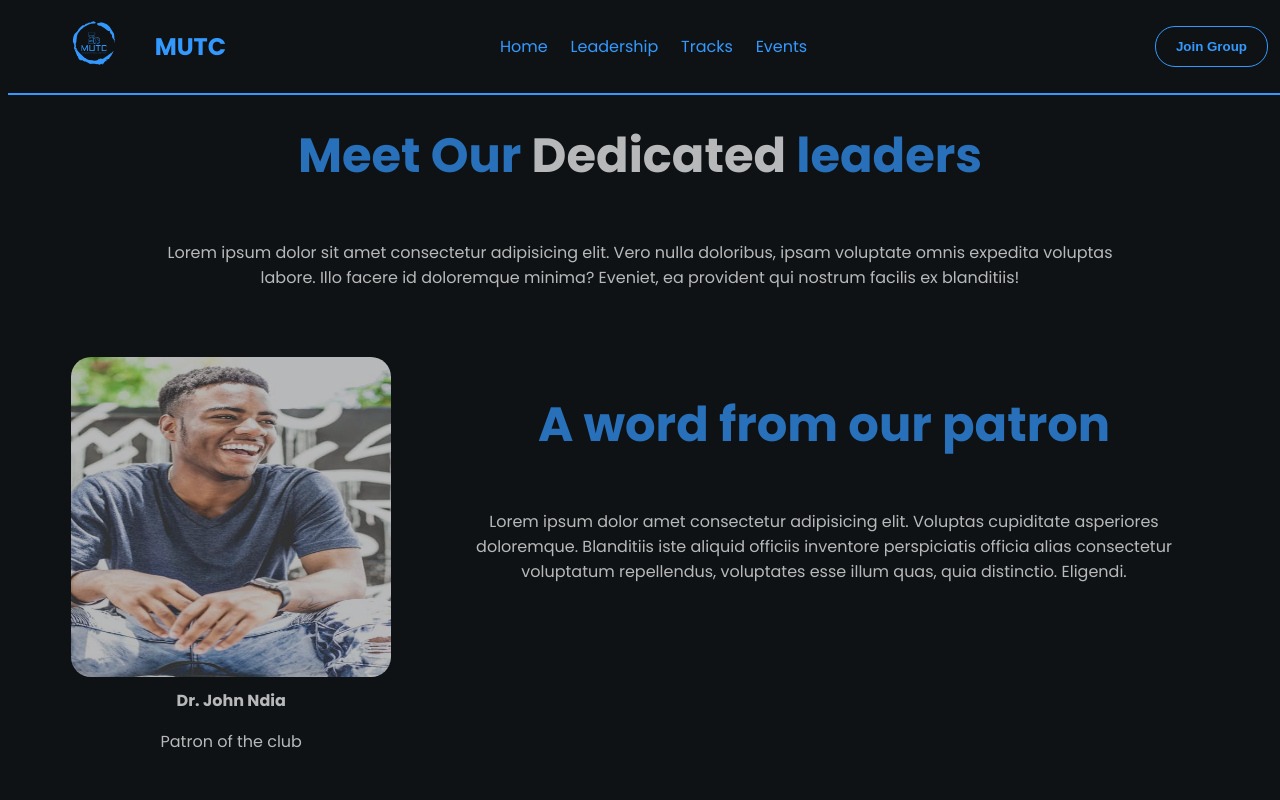
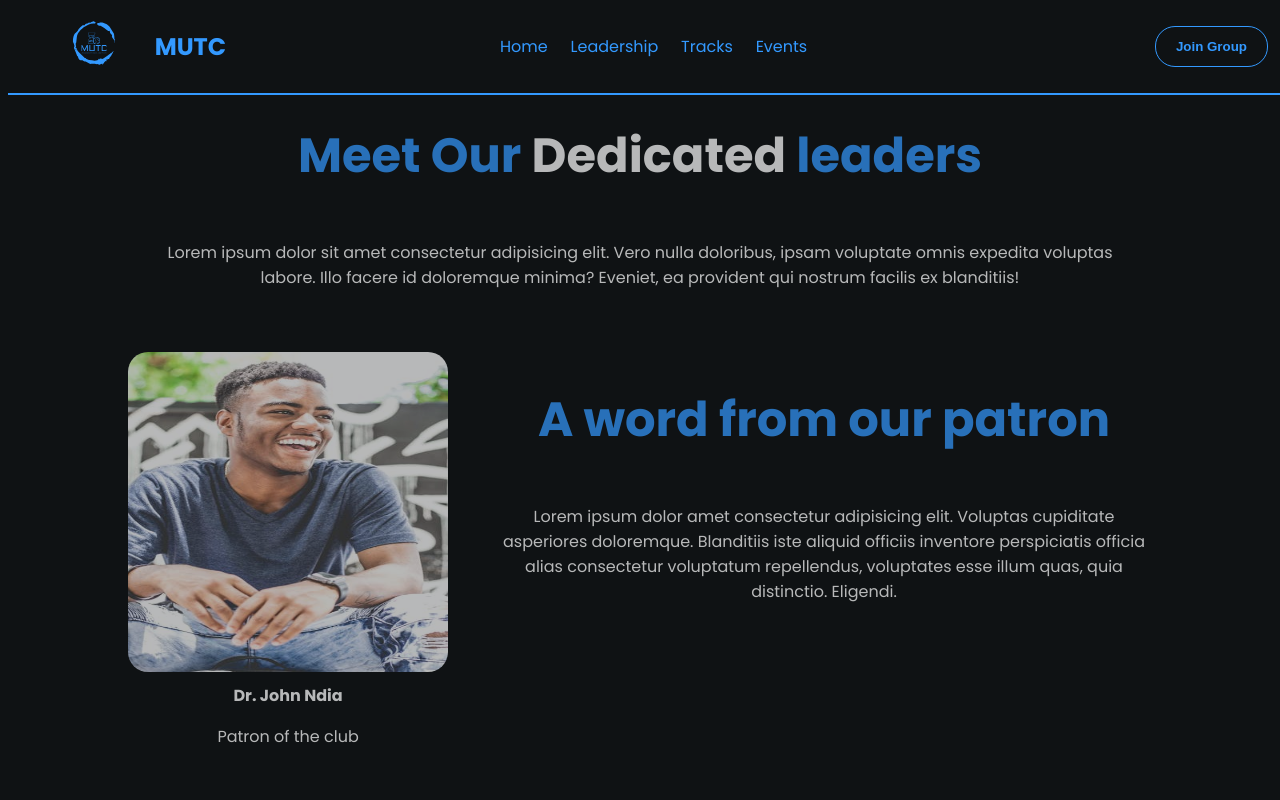
Before and after one commit to JAS-D98/MUTC_Website_t2give, a React (Vite) app: page /Leadership in a window 1280 px wide. Shown: the top 800 px of the page. Built offline with nearby package versions, Linux system fonts and the light colour scheme.

Commit message:
adjust leadership width

```diff
--- a/src/Pages/Leadership/Leadership.css
+++ b/src/Pages/Leadership/Leadership.css
@@ -1,5 +1,6 @@
 .leadership{
-    width: 100%;
+    margin: auto;
+    width: 90%;
     min-height: 90vh;
     display: flex;
     flex-direction: column;
```
